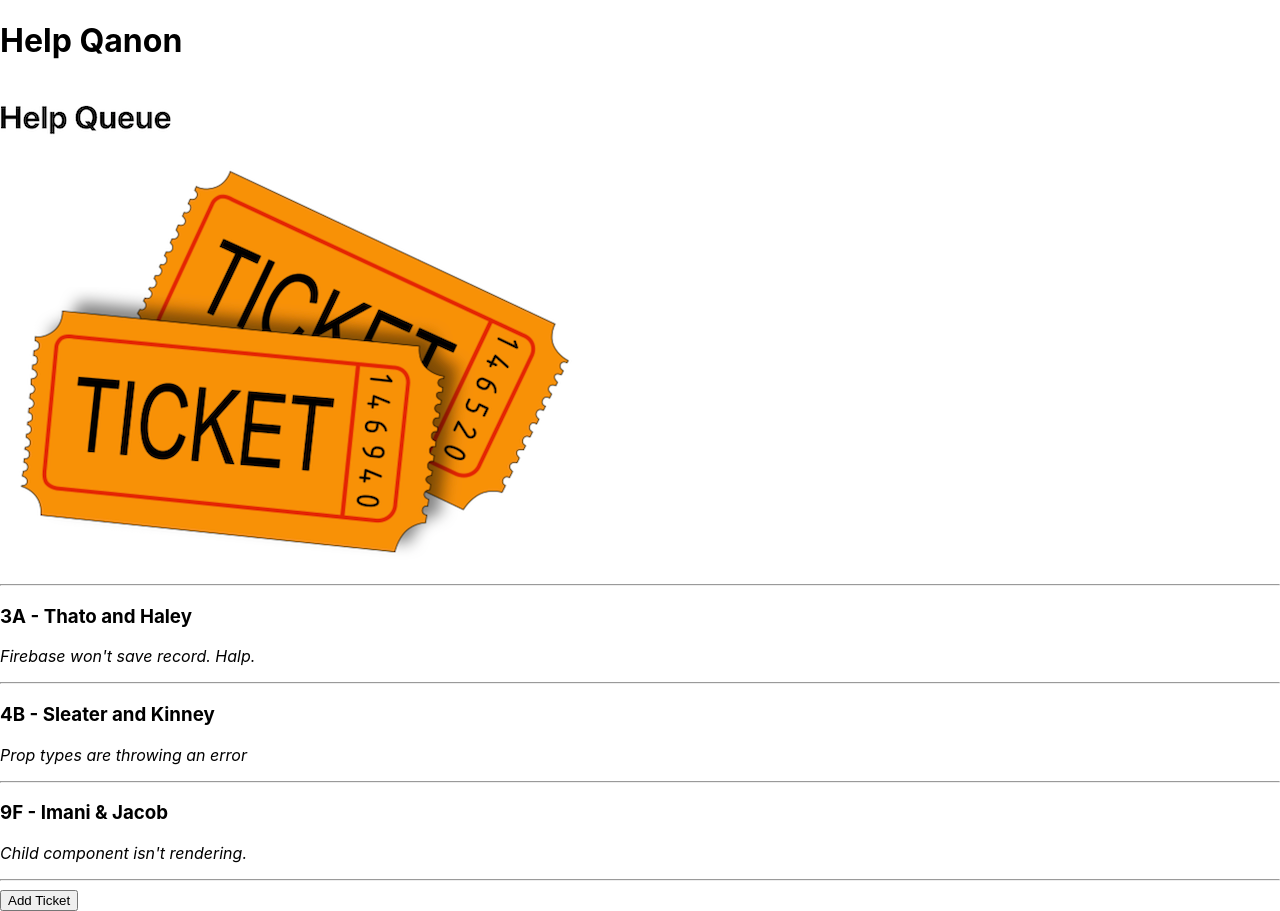
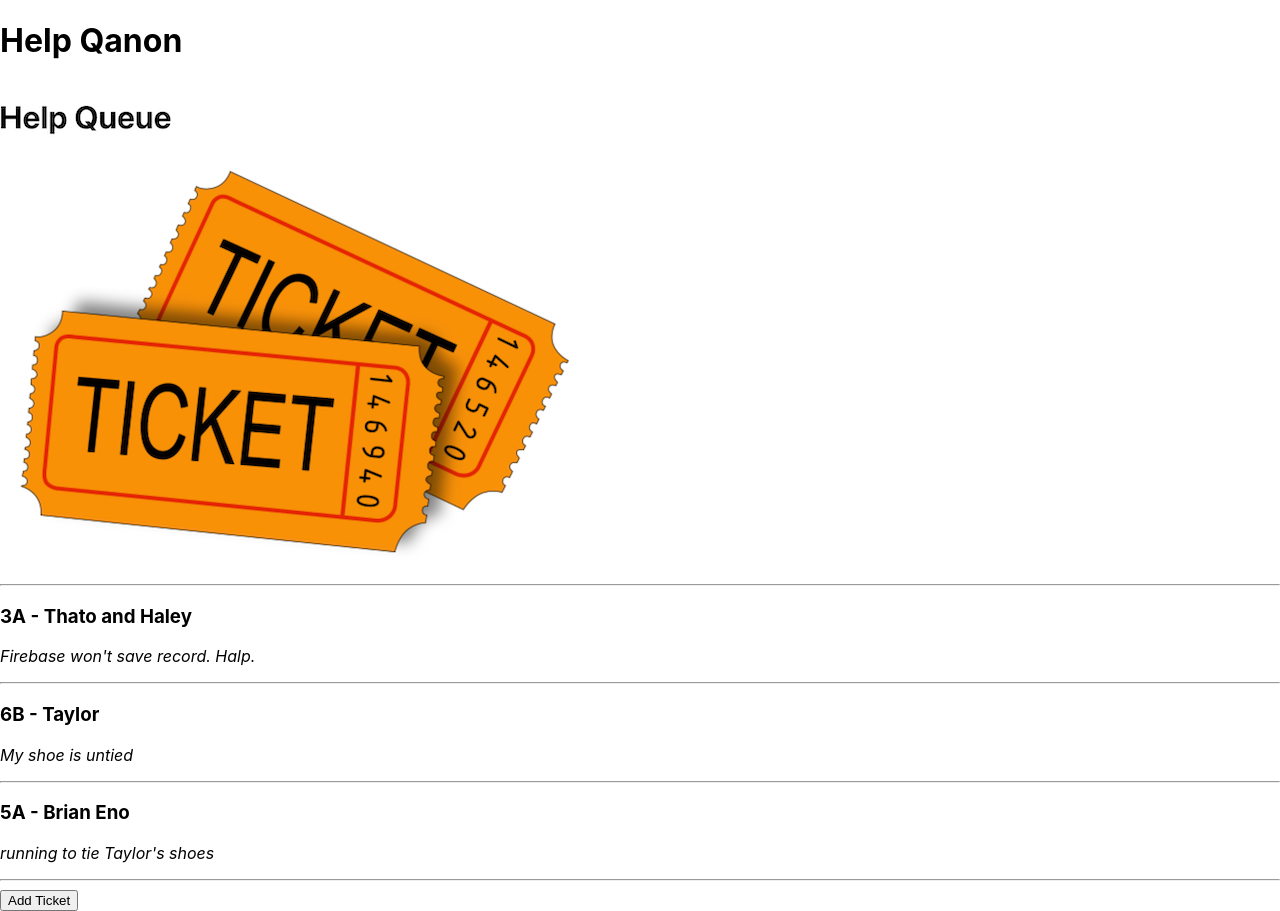
Before and after one commit to jd-fj/help-queue-two, a React (Create React App) app: page / in a window 1280 px wide. Built offline with nearby package versions, Linux system fonts and the light colour scheme.

Commit message:
update repo to end of lesson 34

```diff
--- a/src/components/NewTicketForm.js
+++ b/src/components/NewTicketForm.js
@@ -1,11 +1,36 @@
 import React from "react";
+import { v4 } from 'uuid';
+import PropTypes from 'prop-types';
 
-function NewTicketForm(props){
+export default function NewTicketForm(props){
+
+  function handleNewTicketFormSubmission(e){
+    e.preventDefault();
+    props.onNewTicketCreation({names: e.target.names.value,
+    location: e.target.location.value,
+    issue: e.target.issue.value, id: v4()});
+  }
+
   return (
     <React.Fragment>
-      <h3> THIS IS A FORM</h3>
+      <form onSubmit={handleNewTicketFormSubmission}>
+        <input
+          type='text'
+          name='names'
+          placeholder='Pair Names'/>
+        <input
+          type='text'
+          name='location'
+          placeholder='Location'/>
+        <textarea
+          name='issue'
+          placeholder='Describe your issue.'/>
+        <button type ='submit'>Halp!</button>
+      </form>
     </React.Fragment>
   );
 }
 
-export default NewTicketForm;
+NewTicketForm.propTypes = {
+  onNewTicketCreation: PropTypes.func
+};
--- a/src/components/Ticket.js
+++ b/src/components/Ticket.js
@@ -1,12 +1,14 @@
 import React from "react";
 import PropTypes from "prop-types";
 
-function Ticket(props){
+export default function Ticket(props){
   return (
     <React.Fragment>
-      <h3>{props.location} - {props.names}</h3>
-      <p><em>{props.issue}</em></p>
-      <hr/>
+      <div onClick = {()=> props.whenTicketClicked(props.id)}>
+        <h3>{props.location} - {props.names}</h3>
+        <p><em>{props.issue}</em></p>
+        <hr/>
+      </div>
     </React.Fragment>
   );
 }
@@ -14,7 +16,7 @@ function Ticket(props){
 Ticket.propTypes = {
   names: PropTypes.string.isRequired,
   location: PropTypes.string,
-  issue: PropTypes.string
+  issue: PropTypes.string,
+  id: PropTypes.string,
+  whenTicketClicked: PropTypes.func
 };
-
-export default Ticket;
--- a/src/components/TicketControl.js
+++ b/src/components/TicketControl.js
@@ -1,47 +1,78 @@
 import React from "react";
 import NewTicketForm from './NewTicketForm';
 import TicketList from './TicketList';
+import TicketDetail from './TicketDetail';
 
-class TicketControl extends React.Component {
+export default class TicketControl extends React.Component {
 
   constructor(props) {
     super(props);
     this.state = {
-      formVisibleOnPage: false
+      formVisibleOnPage: false,
+      selectedTicket: null,
+      masterTicketList: [
+        {
+          names: 'Thato and Haley',
+          location: '3A',
+          issue: 'Firebase won\'t save record. Halp.'
+        },
+        {
+          names: 'Taylor',
+          location: '6B',
+          issue: 'My shoe is untied'
+        },
+        {
+          names: 'Brian Eno',
+          location: '5A',
+          issue: 'running to tie Taylor\'s shoes'
+        }
+      ]
     };
-    this.handleClick = this.handleClick.bind(this); //new code here
   }
 
-  // handleClick = () => {
-  //   this.setState(prevState => ({
-  //     formVisibleOnPage: !prevState.formVisibleOnPage
-  //   }));
-  // }
+  handleClick = () => {
+    if (this.state.selectedTicket != null) {
+      this.setState({
+        formVisibleOnPage: false,
+        selectedTicket: null
+      });
+    } else {
+      this.setState(prevState => ({
+        formVisibleOnPage: !prevState.formVisibleOnPage,
+      }));
+    }
+  }
 
-  handleClick(){
-    this.setState(prevState => ({
-      formVisibleOnPage: !prevState.forVisibleOnPage
-    }));
+  handleAddingNewTicketToList = (newTicket) => {
+    const newMasterTicketList = this.state.masterTicketList.concat(newTicket);
+    this.setState({masterTicketList: newMasterTicketList,
+      formVisibleOnPage: false})
+  }
+
+  handleChangingSelectedTicket = (id) => {
+    const selectedTicket = this.state.masterTicketList.filter(ticket => ticket.id === id)[0];
+    this.setState({selectedTicket: selectedTicket});
   }
 
   render(){
     let currentlyVisibleState = null;
-    let buttonText = null; // new code
-    if (this.state.formVisibleOnPage) {
-      currentlyVisibleState = <NewTicketForm />;
-      buttonText = "Return to Ticket List"; // new code
+    let buttonText = null;
+    if (this.state.selectedTicket != null){
+      currentlyVisibleState = <TicketDetail ticket = {this.state.selectedTicket} />
+      buttonText = "Return to Ticket List";
+    } else if (this.state.formVisibleOnPage) {
+      currentlyVisibleState = <NewTicketForm onNewTicketCreation={this.handleAddingNewTicketToList}/>;
+      buttonText = "Return to Ticket List";
     } else {
-      currentlyVisibleState = <TicketList />;
-      buttonText = "Add Ticket"; // new code
+      currentlyVisibleState = <TicketList ticketList={this.state.masterTicketList} onTicketSelection={this.handleChangingSelectedTicket}/>;
+      buttonText = "Add Ticket";
     }
+
     return (
       <React.Fragment>
         {currentlyVisibleState}
-        <button onClick={this.handleClick}>{buttonText}</button> { /* new code */ }
+        <button onClick={this.handleClick}>{buttonText}</button>
       </React.Fragment>
     );
   }
-
 }
-
-export default TicketControl;
--- /dev/null
+++ b/src/components/TicketDetail.js
@@ -0,0 +1,17 @@
+import React from 'react';
+import PropTypes from 'prop-types';
+
+export default function TicketDetail(props){
+  const { ticket } = props;
+  return (
+    <>
+      <h1>TICKET DETAIL</h1>
+      <h3>{ticket.location} - {ticket.names}</h3>
+      <p><em>{ticket.issue}</em></p>
+      <hr/>
+    </>
+  )
+}
+TicketDetail.propTypes = {
+  ticket: PropTypes.object
+};
--- a/src/components/TicketList.js
+++ b/src/components/TicketList.js
@@ -1,36 +1,25 @@
 import React from "react";
 import Ticket from "./Ticket";
+import PropTypes from 'prop-types';
 
-const masterTicketList = [
-  {
-    names: 'Thato and Haley',
-    location: '3A',
-    issue: 'Firebase won\'t save record. Halp.'
-  },
-  {
-    names: 'Sleater and Kinney',
-    location: '4B',
-    issue: 'Prop types are throwing an error'
-  },
-  {
-    names: 'Imani & Jacob',
-    location: '9F',
-    issue: 'Child component isn\'t rendering.'
-  }
-];
-
-function TicketList(){
+export default function TicketList(props){
   return (
     <>
       <hr/>
-      {masterTicketList.map((ticket, index) =>
-      <Ticket names={ticket.names}
+      {props.ticketList.map((ticket) =>
+      <Ticket
+        whenTicketClicked = {props.onTicketSelection}
+        names={ticket.names}
         location={ticket.location}
         issue={ticket.issue}
-        key={index}/>
+        id={ticket.id}
+        key={ticket.id}/>
       )}
     </>
   );
 }
 
-export default TicketList;
+TicketList.propTypes = {
+  ticketList: PropTypes.array,
+  onTicketSelection: PropTypes.func
+};
```
